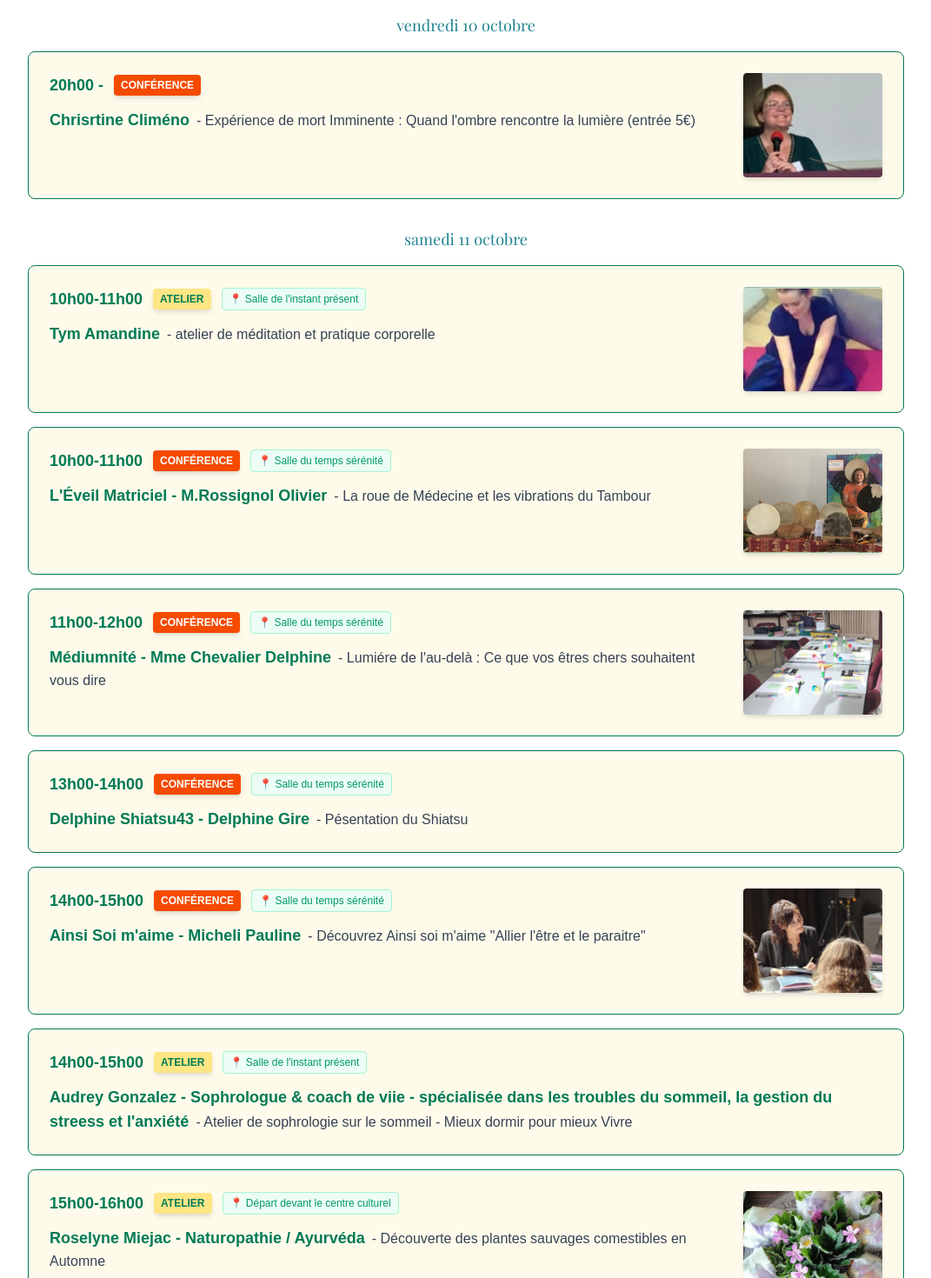
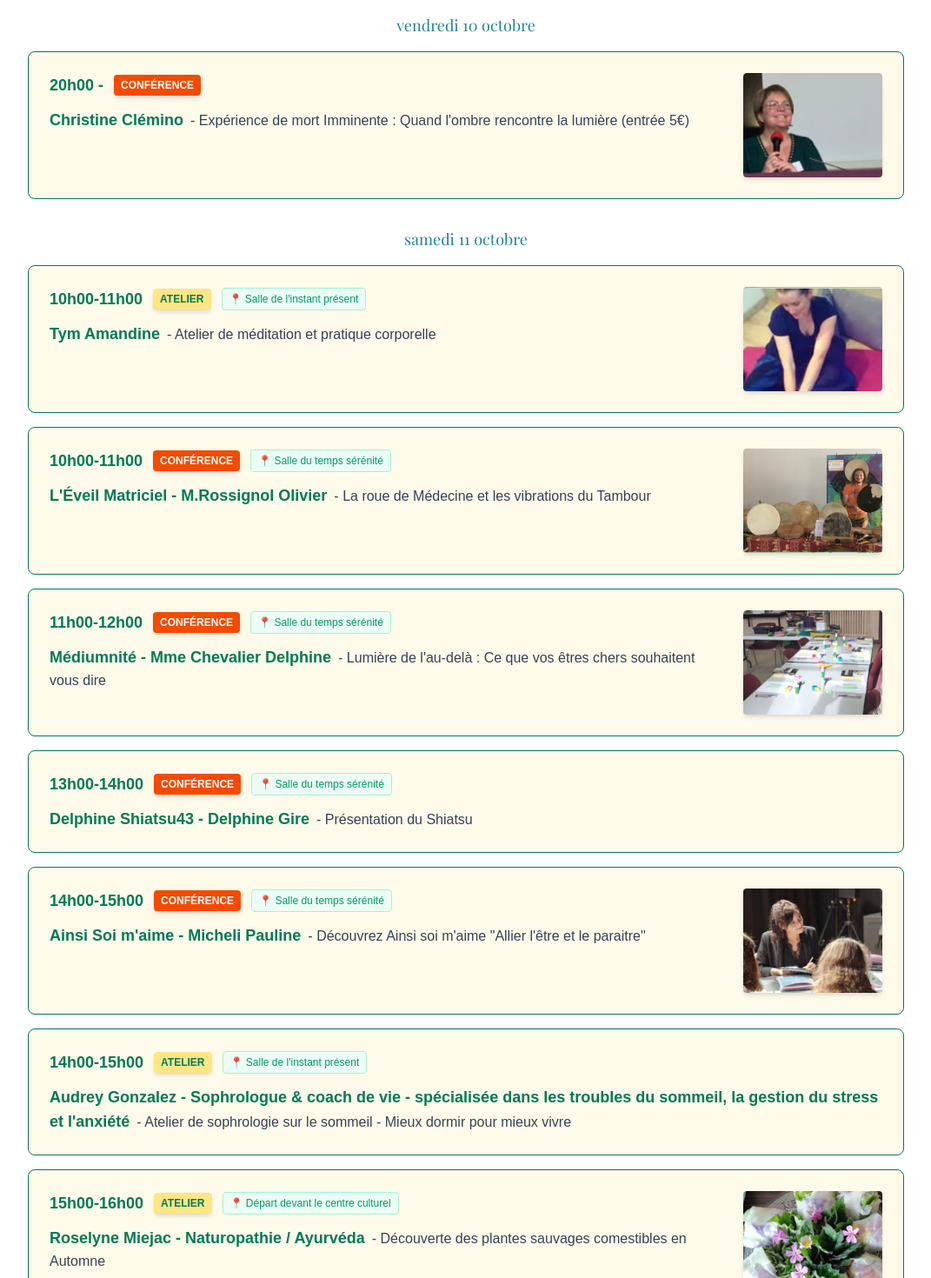
Before and after one commit to takako916/salon-etre, a Next.js app: page /programme in a window 1280 px wide. Shown: the part 640-2110 px from the top of the page at 87% size, without its empty margins (104-1175 px from the left). Built offline with nearby package versions, Linux system fonts and the light colour scheme; a web font is replaced by a local one.

Commit message:
Correction orthographique  Changes to be committed: 	modified:   src/app/programme/page.tsx

```diff
--- a/src/app/programme/page.tsx
+++ b/src/app/programme/page.tsx
@@ -23,7 +23,7 @@ const programmeData = {
              {
          "time": "20h00 -",
          "type": "CONFÉRENCE",
-         "organizer": "Chrisrtine Climéno",
+         "organizer": "Christine Clémino",
          "description": "Expérience de mort Imminente : Quand l'ombre rencontre la lumière (entrée 5€)",
          "imageUrl": "/images/programme/conf_2.png",
          "place": null
@@ -37,7 +37,7 @@ const programmeData = {
         "time": "10h00-11h00",
         "type": "ATELIER",
         "organizer": "Tym Amandine",
-        "description": "atelier de méditation et pratique corporelle",
+                 "description": "Atelier de méditation et pratique corporelle",
         "imageUrl": "/images/programme/atelier_1.png",
         "place": "Salle de l'instant présent"
       },
@@ -53,7 +53,7 @@ const programmeData = {
         "time": "11h00-12h00",
         "type": "CONFÉRENCE",
         "organizer": "Médiumnité - Mme Chevalier Delphine",
-        "description": "Lumiére de l'au-delà : Ce que vos êtres chers souhaitent vous dire",
+                 "description": "Lumière de l'au-delà : Ce que vos êtres chers souhaitent vous dire",
         "imageUrl": "/images/programme/conf_8.png",
         "place": "Salle du temps sérénité"
       },
@@ -61,7 +61,7 @@ const programmeData = {
         "time": "13h00-14h00",
         "type": "CONFÉRENCE",
         "organizer": "Delphine Shiatsu43 - Delphine Gire",
-        "description": "Pésentation du Shiatsu",
+                 "description": "Présentation du Shiatsu",
         "imageUrl": null,
         "place": "Salle du temps sérénité"
       },
@@ -76,8 +76,8 @@ const programmeData = {
       {
         "time": "14h00-15h00",
         "type": "ATELIER",
-        "organizer": "Audrey Gonzalez - Sophrologue & coach de viie - spécialisée dans les troubles du sommeil, la gestion du streess et l'anxiété",
-        "description": "Atelier de sophrologie sur le sommeil - Mieux dormir pour mieux Vivre",
+                 "organizer": "Audrey Gonzalez - Sophrologue & coach de vie - spécialisée dans les troubles du sommeil, la gestion du stress et l'anxiété",
+                 "description": "Atelier de sophrologie sur le sommeil - Mieux dormir pour mieux vivre",
         "imageUrl": null,
         "place": "Salle de l'instant présent"
       },
@@ -101,7 +101,7 @@ const programmeData = {
         "time": "16h00-17h00",
         "type": "CONFÉRENCE",
         "organizer": "Patricia vezzaro - shiatsu humain / animalier / et massage sensitif® de bien-être",
-        "description": "Le Shiastsu un art du toucher pour tous",
+                 "description": "Le Shiatsu un art du toucher pour tous",
         "imageUrl": null,
         "place": "Salle du temps sérénité"
       },
@@ -116,7 +116,7 @@ const programmeData = {
       {
         "time": "17h00-18h00",
         "type": "CONFÉRENCE",
-        "organizer": "Séxothérapeute - Lauriane Cydzik",
+                 "organizer": "Sexothérapeute - Lauriane Cydzik",
         "description": "Erotiser sa vie = Amour et sexualité",
         "imageUrl": "/images/programme/conf_9.png",
         "place": "Salle du temps sérénité"
@@ -125,7 +125,7 @@ const programmeData = {
         "time": "17h00-18h00",
         "type": "ATELIER",
         "organizer": "Jessica Hassine - Hypnobliss",
-        "description": "Constelation familiale en pratique",
+                 "description": "Constellation familiale en pratique",
         "imageUrl": "/images/programme/atelier_4.png",
         "place": null
       },
@@ -218,7 +218,7 @@ const programmeData = {
       {
         "time": "16h00-17h00",
         "type": "CONFÉRENCE",
-        "organizer": "Aurelien Boithias - Hypnoses & désensibilisation occulaire",
+                 "organizer": "Aurelien Boithias - Hypnoses & désensibilisation oculaire",
         "description": "L'enneagramme : Et le travail thérapeutique",
         "imageUrl": "/images/programme/conf_4.png",
         "place": "Salle du temps sérénité"
```
